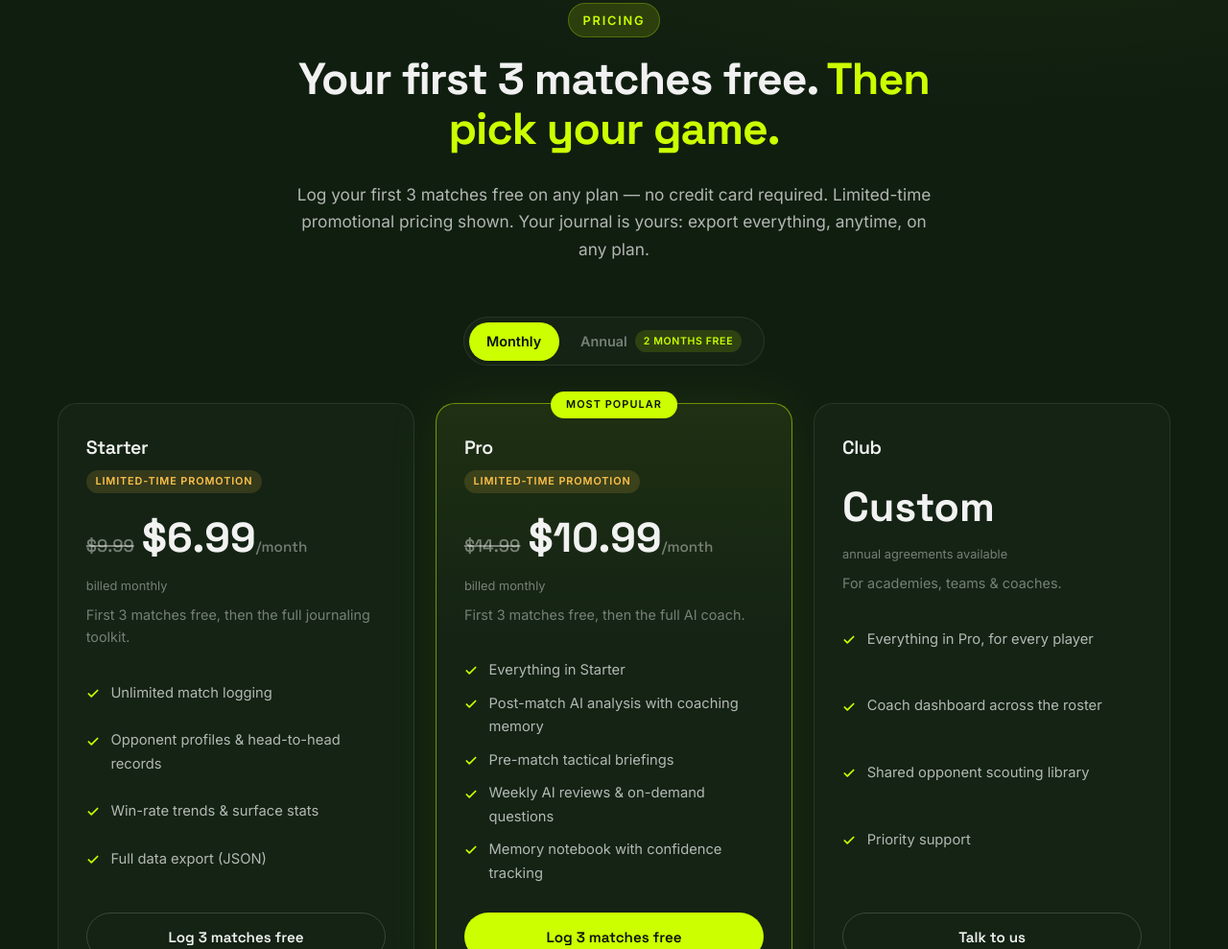
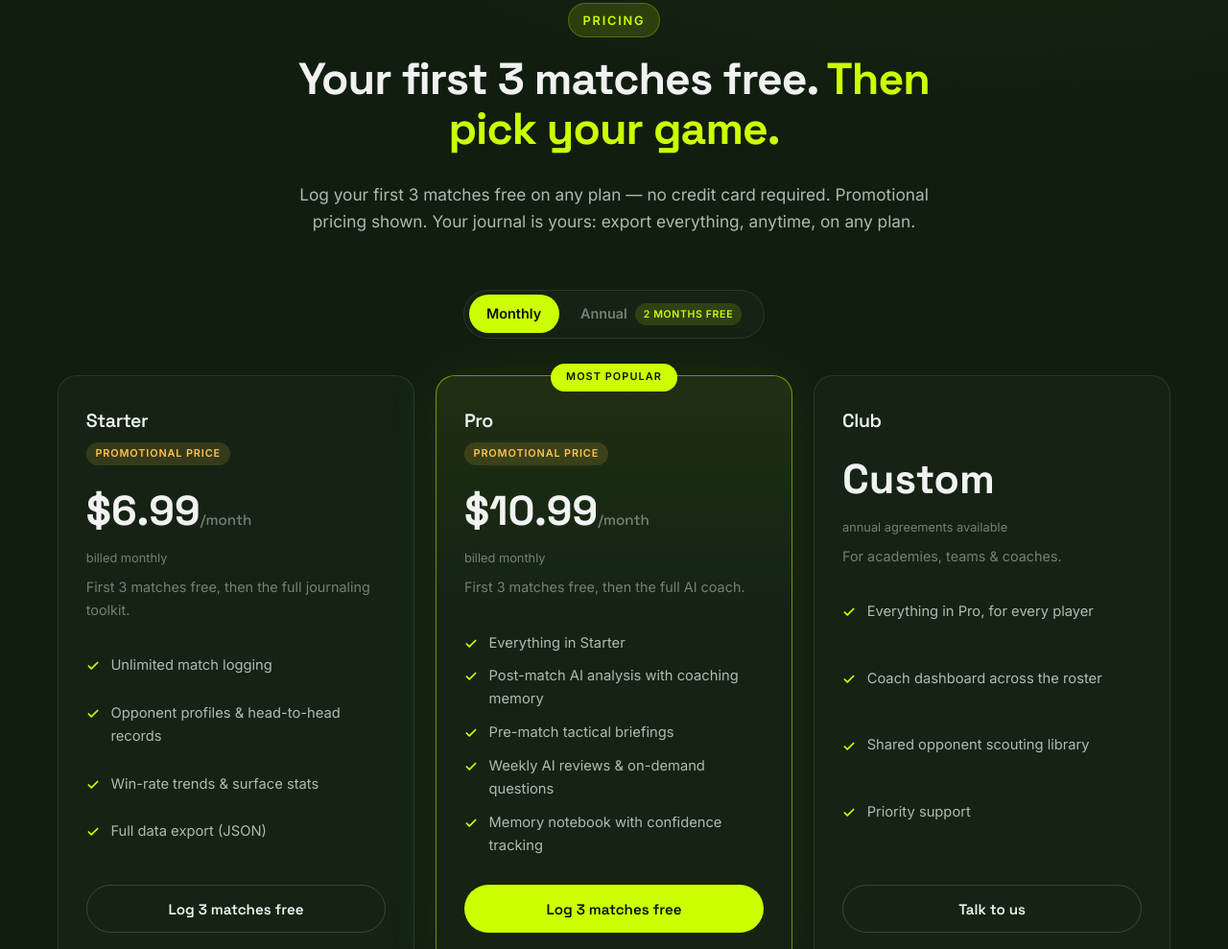
Before and after one commit to AcePathAthletics/Tennis-Match-Mind, a plain HTML site: page index.html in a window 1280 px wide. Shown: the part 5388-6377 px from the top of the page at 96% size. Drawn offline with Linux system fonts and the light colour scheme.

Commit message:
pricing: show promotional prices without a struck-through reference price
Co-Authored-By: Claude Opus 5.5 <noreply@anthropic.com>
Claude-Session: https://claude.ai/code/session_01NxWZZgNvVbuBZgqnXCB9mY

```diff
--- a/css/styles.css
+++ b/css/styles.css
@@ -815,13 +815,6 @@ a { color: inherit; }
   color: var(--amber);
   font-size: 0.68rem; font-weight: 700; letter-spacing: 0.08em; text-transform: uppercase;
 }
-.price-was {
-  margin-right: 0.5rem;
-  color: var(--text-3);
-  font-size: 1.15rem; font-weight: 500;
-  text-decoration: line-through;
-  text-decoration-thickness: 1.5px;
-}
 .price {
   font-family: var(--font-display);
   margin: 0.2rem 0 0.4rem;
--- a/index.html
+++ b/index.html
@@ -404,7 +404,7 @@
         <div class="section-head reveal">
           <p class="eyebrow">Pricing</p>
           <h2>Your first 3 matches free. <span class="accent">Then pick your game.</span></h2>
-          <p class="section-sub">Log your first 3 matches free on any plan — no credit card required. Limited-time promotional pricing shown. Your journal is yours: export everything, anytime, on any plan.</p>
+          <p class="section-sub">Log your first 3 matches free on any plan — no credit card required. Promotional pricing shown. Your journal is yours: export everything, anytime, on any plan.</p>
         </div>
 
         <div class="billing-toggle-wrap reveal">
@@ -419,8 +419,8 @@
         <div class="pricing-grid">
           <article class="price-card reveal">
             <h3>Starter</h3>
-            <p class="price-promo">Limited-time promotion</p>
-            <p class="price"><s class="price-was" data-monthly="$9.99" data-annual="$99"><span class="sr-only">Regular price </span>$9.99</s><span class="price-num" data-monthly="$6.99" data-annual="$69">$6.99</span><span class="price-per" data-monthly="/month" data-annual="/year">/month</span></p>
+            <p class="price-promo">Promotional price</p>
+            <p class="price"><span class="price-num" data-monthly="$6.99" data-annual="$69">$6.99</span><span class="price-per" data-monthly="/month" data-annual="/year">/month</span></p>
             <p class="price-note" data-monthly="billed monthly" data-annual="≈ $5.75/month — 2 months free">billed monthly</p>
             <p class="price-desc">First 3 matches free, then the full journaling toolkit.</p>
             <ul class="price-list">
@@ -435,8 +435,8 @@
           <article class="price-card price-featured reveal delay-1">
             <span class="price-flag">Most popular</span>
             <h3>Pro</h3>
-            <p class="price-promo">Limited-time promotion</p>
-            <p class="price"><s class="price-was" data-monthly="$14.99" data-annual="$149"><span class="sr-only">Regular price </span>$14.99</s><span class="price-num" data-monthly="$10.99" data-annual="$109">$10.99</span><span class="price-per" data-monthly="/month" data-annual="/year">/month</span></p>
+            <p class="price-promo">Promotional price</p>
+            <p class="price"><span class="price-num" data-monthly="$10.99" data-annual="$109">$10.99</span><span class="price-per" data-monthly="/month" data-annual="/year">/month</span></p>
             <p class="price-note" data-monthly="billed monthly" data-annual="≈ $9.08/month — 2 months free">billed monthly</p>
             <p class="price-desc">First 3 matches free, then the full AI coach.</p>
             <ul class="price-list">
--- a/js/main.js
+++ b/js/main.js
@@ -176,10 +176,6 @@
       priceSwitchEls.forEach(function (el) {
         if (el.dataset[mode]) el.textContent = el.dataset[mode];
       });
-      // Struck-through regular price: keep the screen-reader prefix, swap the amount.
-      document.querySelectorAll('.price-was[data-monthly]').forEach(function (el) {
-        if (el.dataset[mode] && el.lastChild) el.lastChild.textContent = el.dataset[mode];
-      });
     });
   });
 
```
